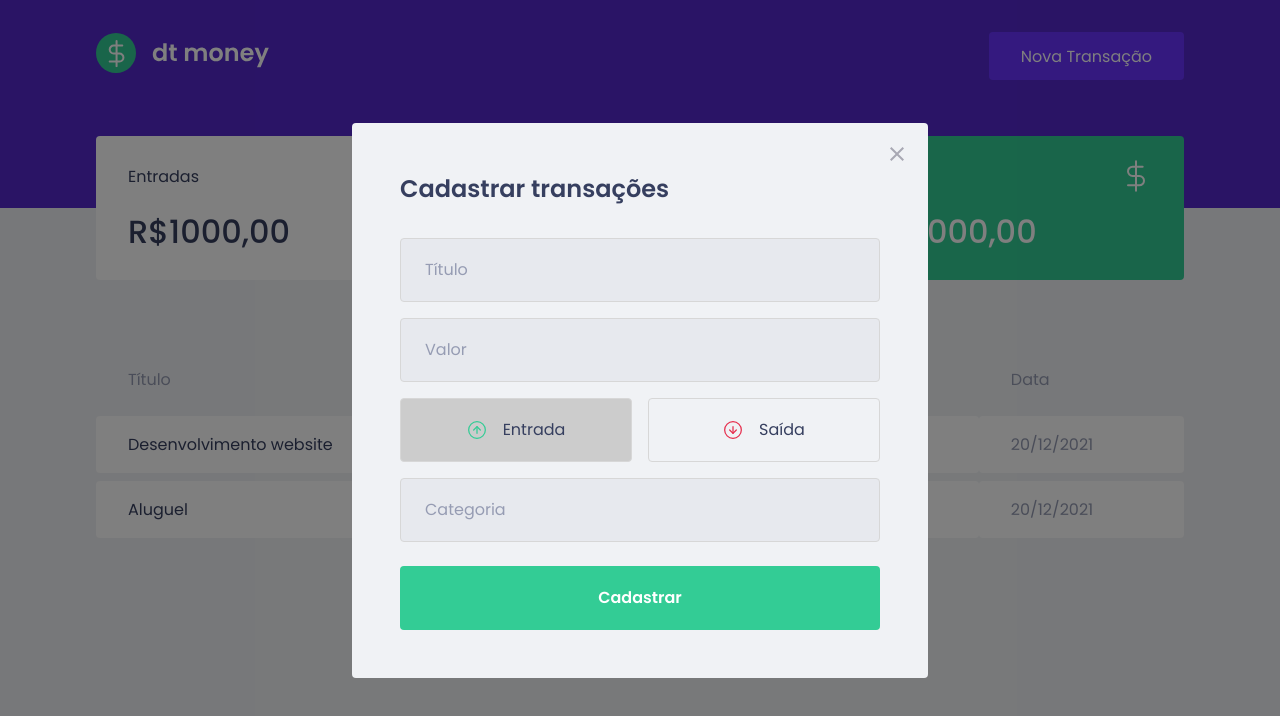
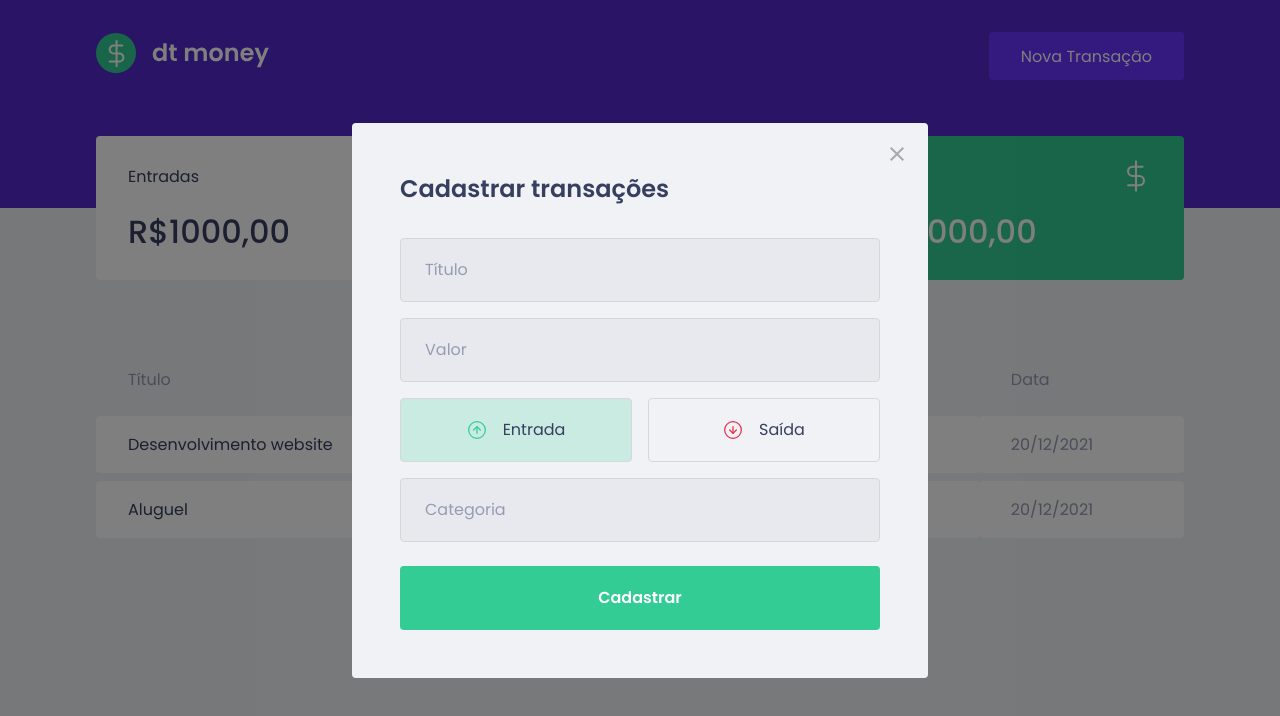
Before and after one commit to esiqueiradev/finanace-react, a React (Create React App) app: page / in a window 1280 px wide. Both pictures are taken after a click on the button "Nova Transação". Shown: the top 716 px of the page. Built offline with nearby package versions, Linux system fonts and the light colour scheme; no server answers; what miragejs would draw is missing.

Commit message:
Add colors to buttons

```diff
--- a/src/components/NewTransactionModal/index.tsx
+++ b/src/components/NewTransactionModal/index.tsx
@@ -38,6 +38,7 @@
             type="button"
             onClick={() => setTransactionType("deposit")}
             isActive={transactionType === "deposit"}
+            activeColor="green"
           >
             <img src={incomeIcon} alt="Entrada" />
             <span>Entrada</span>
@@ -46,6 +47,7 @@
             type="button"
             onClick={() => setTransactionType("withdraw")}
             isActive={transactionType === "withdraw"}
+            activeColor="red"
           >
             <img src={outcomeIcon} alt="Saída" />
             <span>Saída</span>
--- a/src/components/NewTransactionModal/styles.ts
+++ b/src/components/NewTransactionModal/styles.ts
@@ -1,5 +1,5 @@
 import styled from 'styled-components';
-import { darken } from 'polished';
+import { darken, transparentize } from 'polished';
 
 export const Container = styled.form`
   h2 {
@@ -59,6 +59,12 @@
 
 interface RadioBoxProps {
   isActive: boolean;
+  activeColor: 'green' | 'red';
+}
+
+const colors = {
+  red: '#E52E54',
+  green: '#33CC95'
 }
 
 export const RadioBox = styled.button<RadioBoxProps>`
@@ -66,7 +72,10 @@
   border: 1px solid #D7D7D7;
   border-radius: 0.25rem;
 
-  background: ${(props) => (props.isActive ? '#ccc' : 'transparent')};
+  background: ${(props) => (props.isActive
+    ? transparentize(0.8, colors[props.activeColor])
+    : 'transparent')
+  };
 
   display: flex;
   align-items: center;
```
